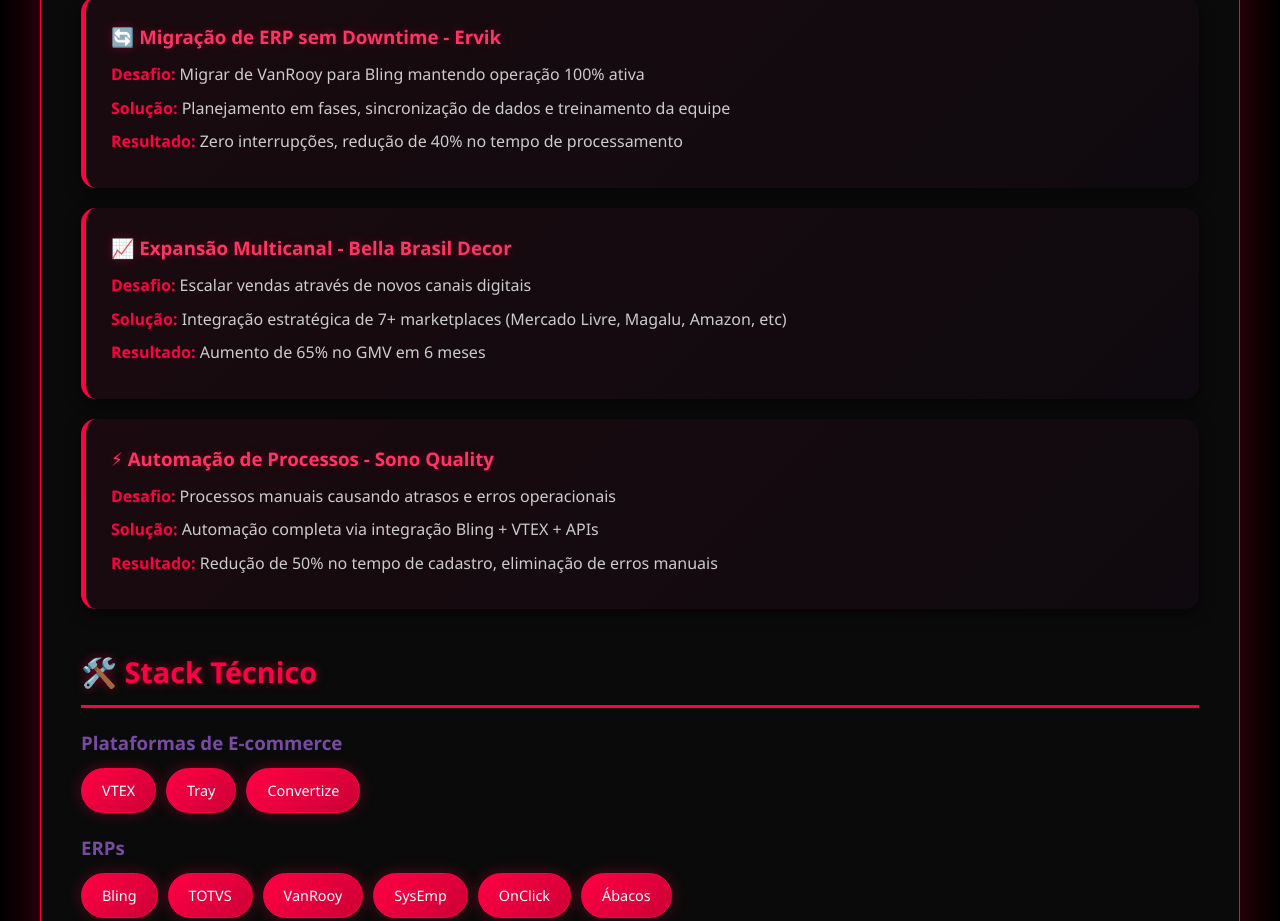
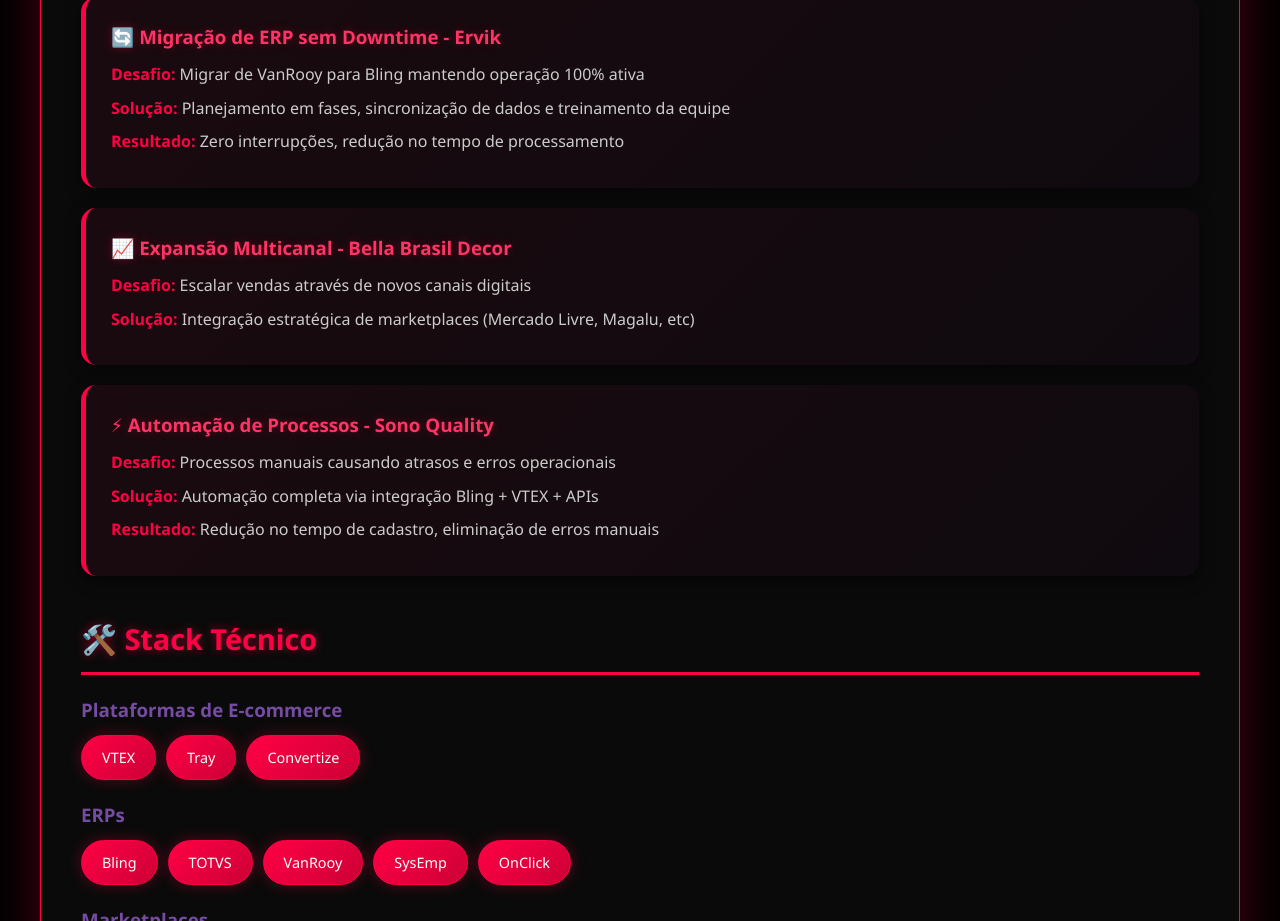
Before and after one commit to showzacommerce/showzacommerce.github.io, a plain HTML site: page index.html in a window 1280 px wide. Shown: the part 1640-2561 px from the top of the page. Drawn offline with Linux system fonts and the light colour scheme.

Commit message:
Update index.html

```diff
--- a/index.html
+++ b/index.html
@@ -302,21 +302,20 @@ h3 {
                     <h3>🔄 Migração de ERP sem Downtime - Ervik</h3>
                     <p><strong>Desafio:</strong> Migrar de VanRooy para Bling mantendo operação 100% ativa</p>
                     <p><strong>Solução:</strong> Planejamento em fases, sincronização de dados e treinamento da equipe</p>
-                    <p><strong>Resultado:</strong> Zero interrupções, redução de 40% no tempo de processamento</p>
+                    <p><strong>Resultado:</strong> Zero interrupções, redução no tempo de processamento</p>
                 </div>
 
                 <div class="project-card">
                     <h3>📈 Expansão Multicanal - Bella Brasil Decor</h3>
                     <p><strong>Desafio:</strong> Escalar vendas através de novos canais digitais</p>
-                    <p><strong>Solução:</strong> Integração estratégica de 7+ marketplaces (Mercado Livre, Magalu, Amazon, etc)</p>
-                    <p><strong>Resultado:</strong> Aumento de 65% no GMV em 6 meses</p>
+                    <p><strong>Solução:</strong> Integração estratégica de marketplaces (Mercado Livre, Magalu, etc)</p>
                 </div>
 
                 <div class="project-card">
                     <h3>⚡ Automação de Processos - Sono Quality</h3>
                     <p><strong>Desafio:</strong> Processos manuais causando atrasos e erros operacionais</p>
                     <p><strong>Solução:</strong> Automação completa via integração Bling + VTEX + APIs</p>
-                    <p><strong>Resultado:</strong> Redução de 50% no tempo de cadastro, eliminação de erros manuais</p>
+                    <p><strong>Resultado:</strong> Redução no tempo de cadastro, eliminação de erros manuais</p>
                 </div>
             </div>
 
@@ -337,7 +336,6 @@ h3 {
                     <span class="skill-tag">VanRooy</span>
                     <span class="skill-tag">SysEmp</span>
                     <span class="skill-tag">OnClick</span>
-                    <span class="skill-tag">Ábacos</span>
                 </div>
 
                 <h3 style="color: #764ba2; margin: 20px 0 10px 0;">Marketplaces</h3>
```
